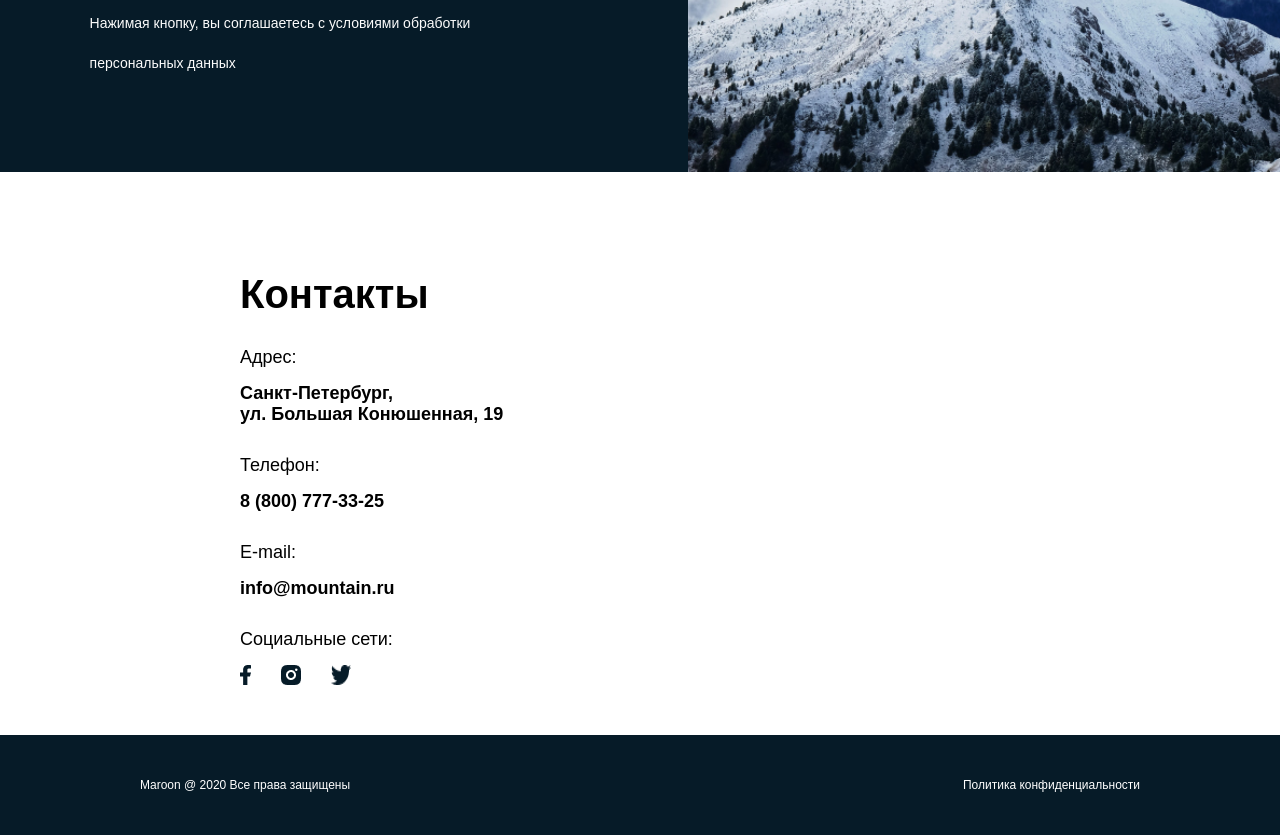
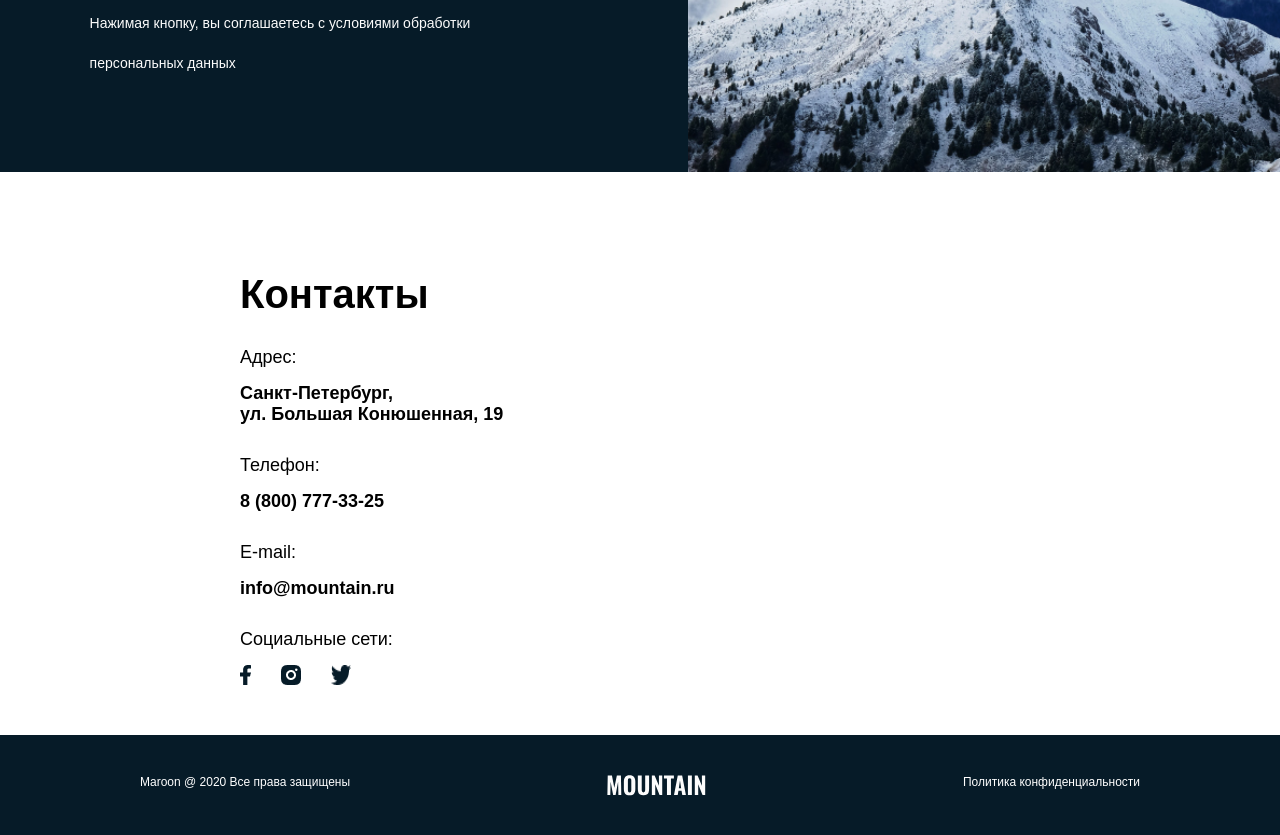
Before and after one commit to hamrakulovmuhammad/mountain_everets, a website built with Vite: page index.html in a window 1280 px wide. Shown: the part 4055-4890 px from the top of the page. Built offline with nearby package versions, Linux system fonts and the light colour scheme.

Commit message:
change images

```diff
--- a/index.html
+++ b/index.html
@@ -358,6 +358,7 @@
         <div class="container">
           <div class="footer_flex">
             <p>Maroon @ 2020 Все права защищены</p>
+            <img src="/public/logo.svg" alt="" />
             <p>Политика конфиденциальности</p>
           </div>
         </div>
```
